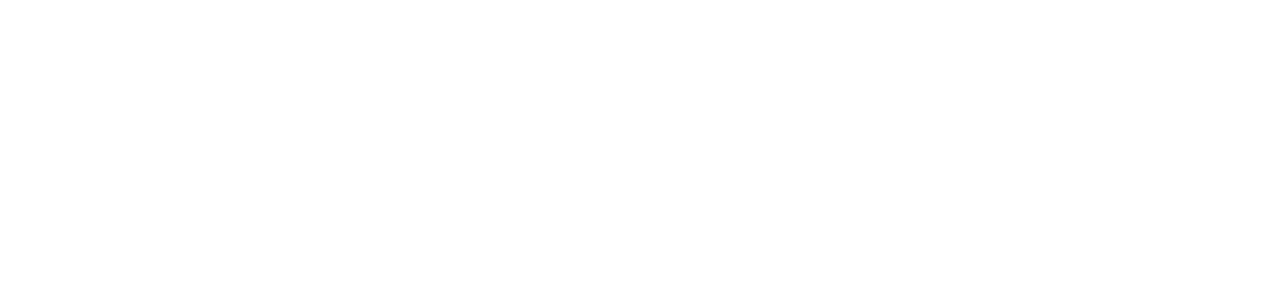
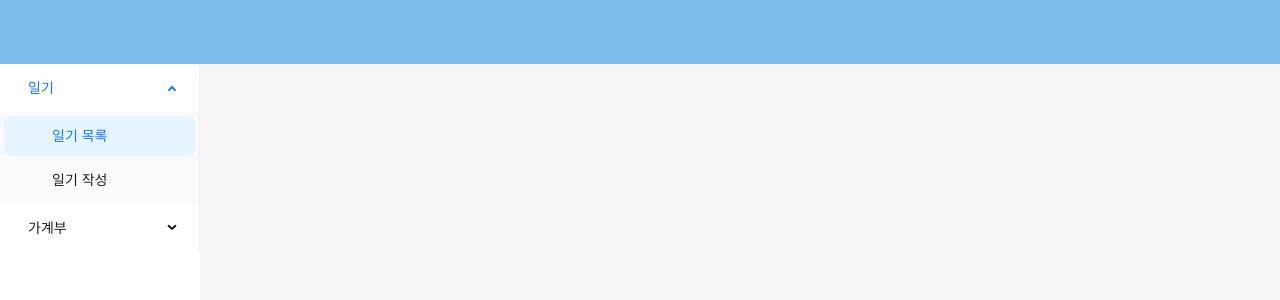
Before and after one commit to taehankim-dev/daily-note, a React (Create React App) app: page / in a window 1280 px wide. Shown: the top 300 px of the page. Built offline with nearby package versions, Linux system fonts and the light colour scheme.

Commit message:
페이지 폴더 구분 완료, 메뉴 라우팅 중

```diff
--- a/package.json
+++ b/package.json
@@ -3,6 +3,7 @@
   "version": "0.1.0",
   "private": true,
   "dependencies": {
+    "@ant-design/icons": "^5.1.4",
     "@testing-library/jest-dom": "^5.14.1",
     "@testing-library/react": "^13.0.0",
     "@testing-library/user-event": "^13.2.1",
@@ -10,7 +11,7 @@
     "@types/node": "^16.7.13",
     "@types/react": "^18.0.0",
     "@types/react-dom": "^18.0.0",
-    "ant-design": "^1.0.0",
+    "antd": "^5.5.2",
     "node-sass": "^9.0.0",
     "react": "^18.2.0",
     "react-dom": "^18.2.0",
--- a/src/App.tsx
+++ b/src/App.tsx
@@ -1,11 +1,37 @@
 import React from 'react';
+import HeaderComponets from "./components/Header";
+import MenuCompoents from './components/Menu';
+import { Layout, Space } from 'antd';
+import PagesRouters from './pages/PagesRouter';
 
-function App() {
-  return (
-    <div className="App">
+const { Header, Sider, Content } = Layout;
 
-    </div>
-  );
-}
+const headerStyle: React.CSSProperties = {
+  textAlign: 'center',
+  color: '#fff',
+  height: 64,
+  paddingInline: 50,
+  lineHeight: '64px',
+  backgroundColor: '#7dbcea',
+};
+
+const App: React.FC = () => (
+  <Space direction="vertical" style={{ width: '100%' }} size={[0, 48]}>
+    <Layout style={{minHeight : '100vh'}}>
+      <Header style={headerStyle}>
+        <HeaderComponets />
+      </Header>
+      <Layout hasSider>
+        <Sider theme='light'>
+          <MenuCompoents />
+        </Sider>
+        <Content>
+          <PagesRouters />
+        </Content>
+      </Layout>
+      {/* <Footer>Footer</Footer> */}
+    </Layout>
+  </Space>
+);
 
 export default App;
--- /dev/null
+++ b/src/components/Header.tsx
@@ -0,0 +1,11 @@
+import React from 'react';
+
+const Header : React.FC = () => {
+  return(
+    <>
+
+    </>
+  )
+}
+
+export default Header;
--- /dev/null
+++ b/src/components/Menu.tsx
@@ -0,0 +1,42 @@
+import React from "react";
+import { Menu } from 'antd';
+
+import type { MenuProps } from 'antd';
+type MenuItem = Required<MenuProps>['items'][number];
+
+function getItem(
+  label: React.ReactNode,
+  key: React.Key,
+  icon?: React.ReactNode,
+  children?: MenuItem[],
+): MenuItem {
+  return {
+    key,
+    icon,
+    children,
+    label,
+  } as MenuItem;
+}
+
+const items: MenuItem[] = [
+  getItem('일기', 'sub1', '' ,[
+    getItem('일기 목록', '1'),
+    getItem('일기 작성', '2'),
+  ]),
+  getItem('가계부', 'sub2', '' , [
+    getItem('가계부 목록', '3'),
+    getItem('가계부 작성', '4'),
+  ]),
+];
+
+const MenuCompoents : React.FC = () => {
+  return (
+    <Menu
+      defaultOpenKeys={['sub1']}
+      defaultSelectedKeys={['1']}
+      mode="inline"
+      items={items} />
+  )
+}
+
+export default MenuCompoents;
--- a/src/index.tsx
+++ b/src/index.tsx
@@ -1,13 +1,22 @@
 import React from 'react';
 import ReactDOM from 'react-dom/client';
+import { createBrowserRouter, RouterProvider } from 'react-router-dom';
+
+import App from './App';
 import './cssReset.css';
-import App from './App';
+
+const router = createBrowserRouter([
+  {
+    path : "/",
+    element : <App />
+  }
+])
 
 const root = ReactDOM.createRoot(
   document.getElementById('root') as HTMLElement
 );
 root.render(
   <React.StrictMode>
-    <App />
+    <RouterProvider router={router} />
   </React.StrictMode>
 );
--- /dev/null
+++ b/src/pages/PagesRouter.tsx
@@ -0,0 +1,13 @@
+import React from 'react';
+import { Route, Routes } from 'react-router';
+import DiaryList from './diary/DiaryList';
+
+const PagesRouters : React.FC = () => {
+  return (
+    <Routes>
+      <Route path="/diarylist" element={<DiaryList />} />
+    </Routes>
+  )
+}
+
+export default PagesRouters;
--- /dev/null
+++ b/src/pages/diary/DiaryList.tsx
@@ -0,0 +1,11 @@
+import React from 'react';
+
+const DailyList : React.FC = () => {
+  return(
+    <>
+
+    </>
+  )
+}
+
+export default DailyList;
```
Also changed, not shown: src/pages/account/AccountHome.tsx (added, +11 -0 lines), src/pages/account/AccountWrite.tsx (added, +11 -0 lines), src/pages/diary/DiaryWrite.tsx (added, +11 -0 lines), 1 other file (tests, documents, lock files or other folders).
